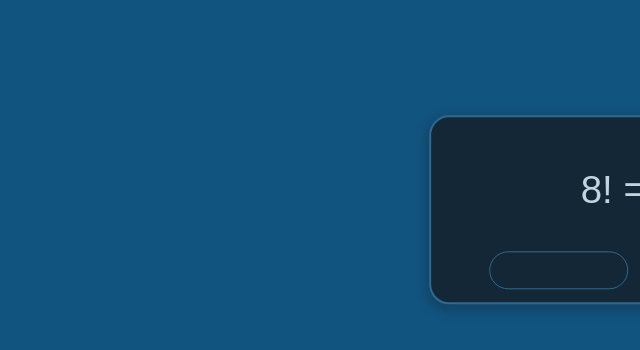
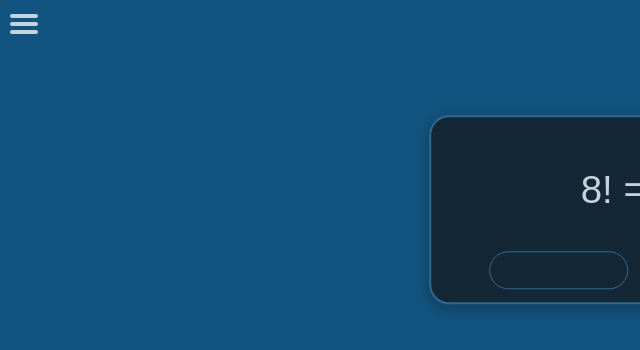
Before and after one commit to RichardGo9000/CoffeeMath, a plain HTML site: page index.html in a window 1280 px wide. Shown: the full height of the page, 0-640 px from the left. Drawn offline with Linux system fonts and the light colour scheme.

Commit message:
Update index.html
Added Menu button

```diff
--- a/index.html
+++ b/index.html
@@ -11,6 +11,7 @@
     <title>CoffeeMath basic</title>
   </head>
   <body>
+    <img id="menuBtn" src="img/menu-lightblue.svg" onerror="this.onerror=null; this.src='image.png'"></img>
     <div id="app"></div>
     <script type="module" src="js/index.js"></script>
   </body>
```
